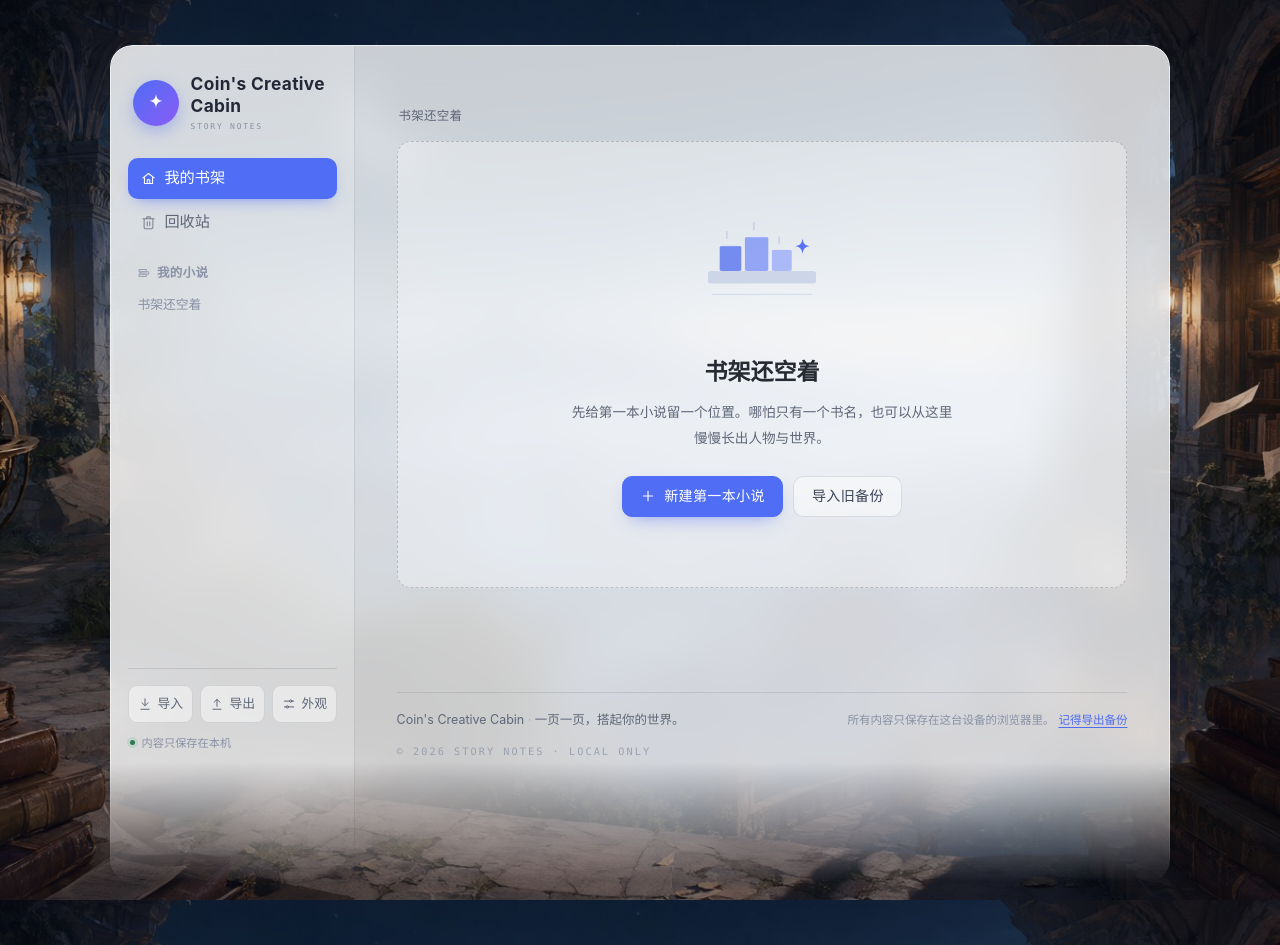
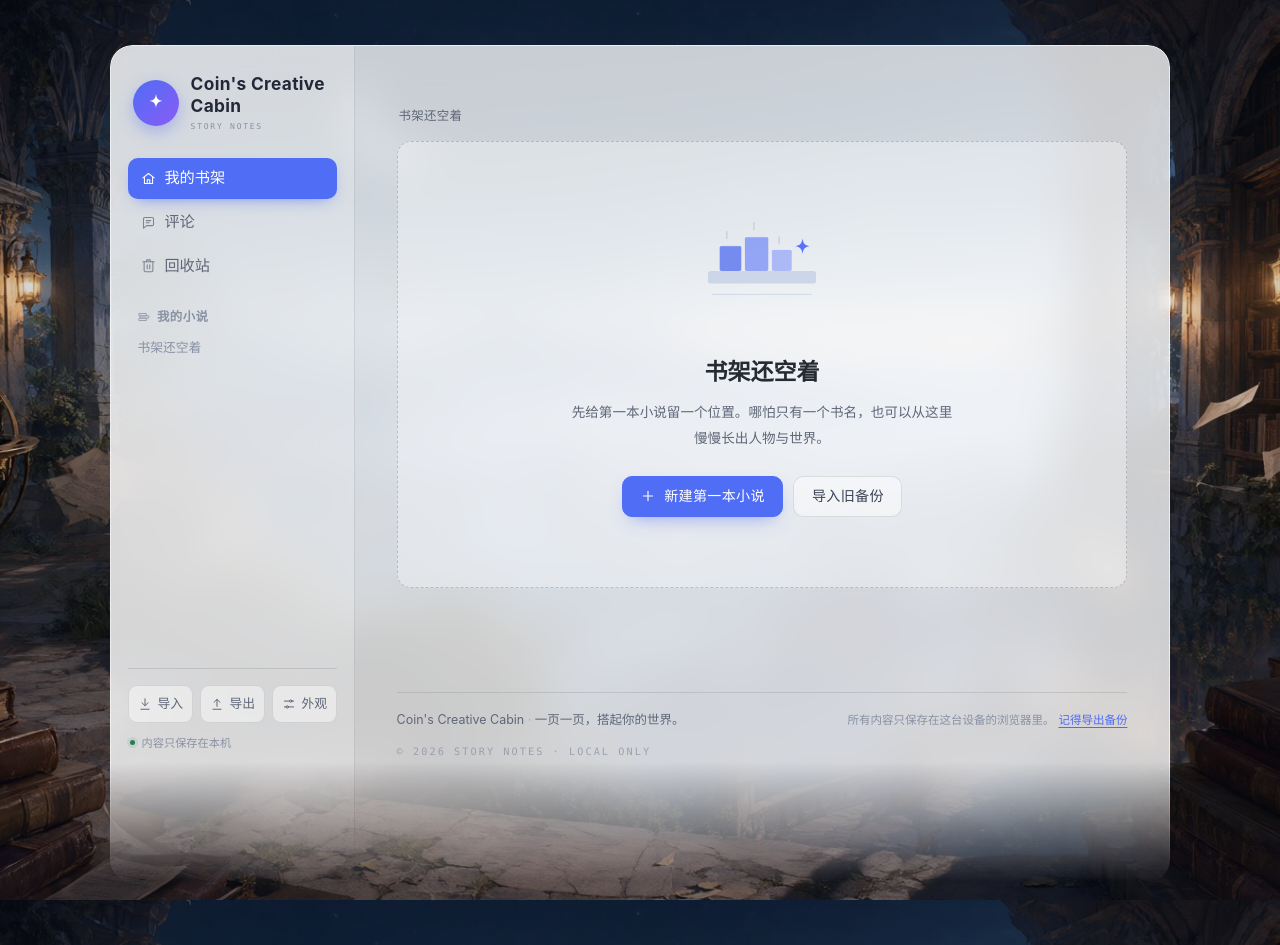
Before and after one commit to fakeCoin5647/fakeCoin5647.github.io, a Jekyll site: the page built from index.html, in a window 1280 px wide. Built offline with Jekyll 4.4.1, drawn with Linux system fonts in a browser that asks for light colours.

Commit message:
Add comments link to sidebar
Added a comments link to the sidebar with a count display.

```diff
--- a/_includes/sidebar.html
+++ b/_includes/sidebar.html
@@ -15,6 +15,12 @@
         <a class="nav-item" href="#/" id="sidebarShelfLink">
           <svg class="icon nav-svg" aria-hidden="true"><use href="#i-home"></use></svg>
           <span>我的书架</span>
+        </a>
+
+        <a class="nav-item" href="#/comments" id="sidebarCommentsLink">
+          <svg class="icon nav-svg" aria-hidden="true"><use href="#i-comment"></use></svg>
+          <span>评论</span>
+          <span class="nav-count" id="sidebarCommentCount" hidden>0</span>
         </a>
 
         <a class="nav-item" href="#/trash" id="sidebarTrashLink">
```
